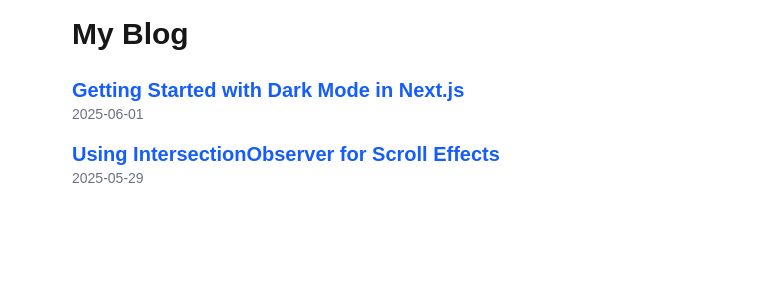
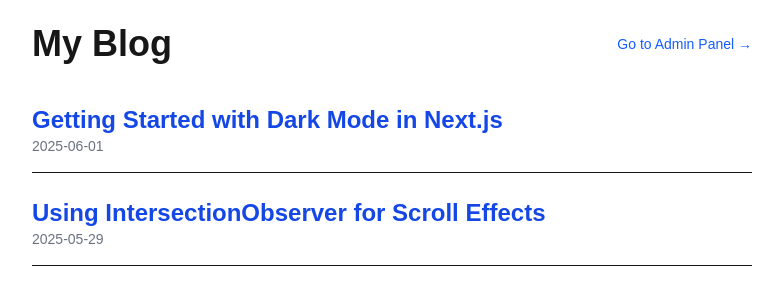
Before and after one commit to B-Acharekar/my-blog, a Next.js app: page / in a window 1280 px wide. Shown: the top 300 px of the page, without its empty margins (248-1027 px from the left). Built offline with nearby package versions, Linux system fonts and the light colour scheme.

Commit message:
Addition of basic working layout

```diff
--- /dev/null
+++ b/app/admin/new-post/page.tsx
@@ -0,0 +1,47 @@
+'use client';
+import Link from 'next/link';
+import { useState } from 'react';
+
+export default function NewPostForm() {
+  const [title, setTitle] = useState('');
+  const [slug, setSlug] = useState('');
+  const [content, setContent] = useState('');
+
+  async function handleSubmit(e: React.FormEvent) {
+    e.preventDefault();
+    await fetch('/api/posts', {
+      method: 'POST',
+      body: JSON.stringify({ title, slug, content }),
+      headers: { 'Content-Type': 'application/json' },
+    });
+    alert('Post saved!');
+  }
+
+  return (
+    <form onSubmit={handleSubmit} className="space-y-4 p-4 max-w-2xl mx-auto">
+      <input
+        placeholder="Title"
+        value={title}
+        onChange={(e) => setTitle(e.target.value)}
+        className="w-full border p-2"
+      />
+      <input
+        placeholder="Slug (url-path)"
+        value={slug}
+        onChange={(e) => setSlug(e.target.value)}
+        className="w-full border p-2"
+      />
+      <textarea
+        placeholder="Content (HTML or Markdown)"
+        value={content}
+        onChange={(e) => setContent(e.target.value)}
+        rows={10}
+        className="w-full border p-2"
+      />
+      <button type="submit" className="bg-blue-600 text-white p-2 rounded">Publish</button>
+      <Link href={`/`}>
+            <button type="submit" className="bg-red-600 text-white mx-5 p-2 rounded hover:bg-red-900 hover:rounded-2xl">Back</button>
+      </Link>
+    </form>
+  );
+}
--- a/app/page.tsx
+++ b/app/page.tsx
@@ -1,25 +1,34 @@
 // app/page.tsx
 import Link from 'next/link';
-import { getAllPosts } from '@/lib/post';
+import { getAllPosts } from '@/lib/post'; // ✅ make sure it's "posts", not "post"
 
-export default function HomePage() {
-  const posts = getAllPosts();
+export default async function HomePage() {
+  const posts = await getAllPosts(); // ✅ async if using DB or MDX parser
 
   return (
-    <main className="max-w-2xl mx-auto p-4">
-      <h1 className="text-3xl font-bold mb-6">My Blog</h1>
-      <ul className="space-y-4">
+    <main className="max-w-3xl mx-auto p-6">
+      <header className="flex items-center justify-between mb-10">
+        <h1 className="text-4xl font-bold">My Blog</h1>
+        <Link
+          href="/admin/new-post"
+          className="text-blue-600 hover:underline text-sm font-medium"
+        >
+          Go to Admin Panel →
+        </Link>
+      </header>
+
+      <section className="space-y-6">
         {posts.map((post) => (
-          <li key={post.slug}>
+          <article key={post.slug} className="border-b pb-4">
             <Link href={`/blog/${post.slug}`}>
-              <div className="text-xl font-semibold text-blue-600 hover:underline">
+              <h2 className="text-2xl font-semibold text-blue-700 hover:underline">
                 {post.title}
-              </div>
-              <div className="text-sm text-gray-500">{post.date}</div>
+              </h2>
+              <p className="text-sm text-gray-500">{post.date}</p>
             </Link>
-          </li>
+          </article>
         ))}
-      </ul>
+      </section>
     </main>
   );
 }
```
